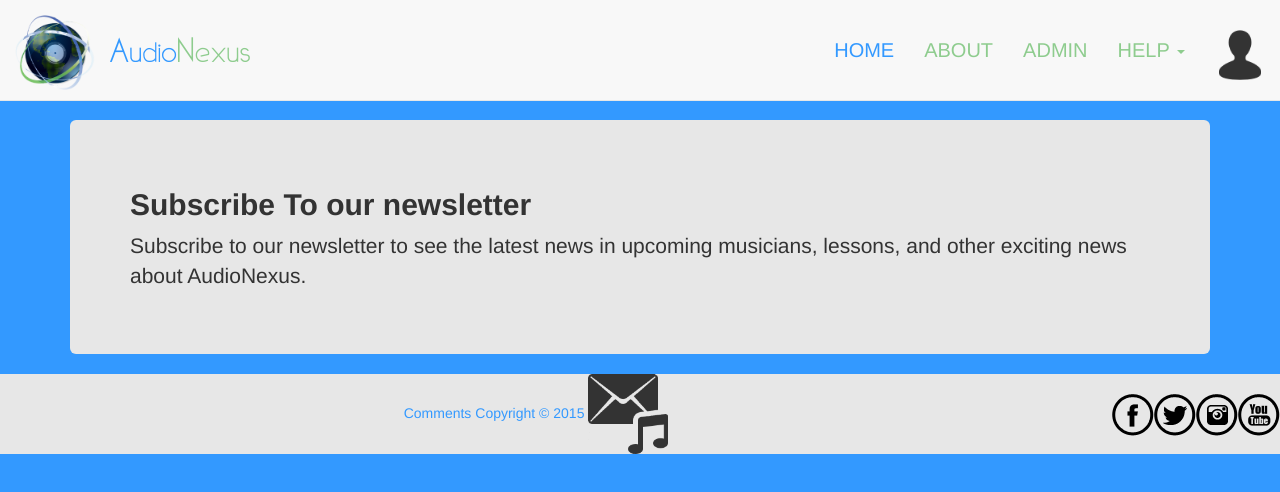
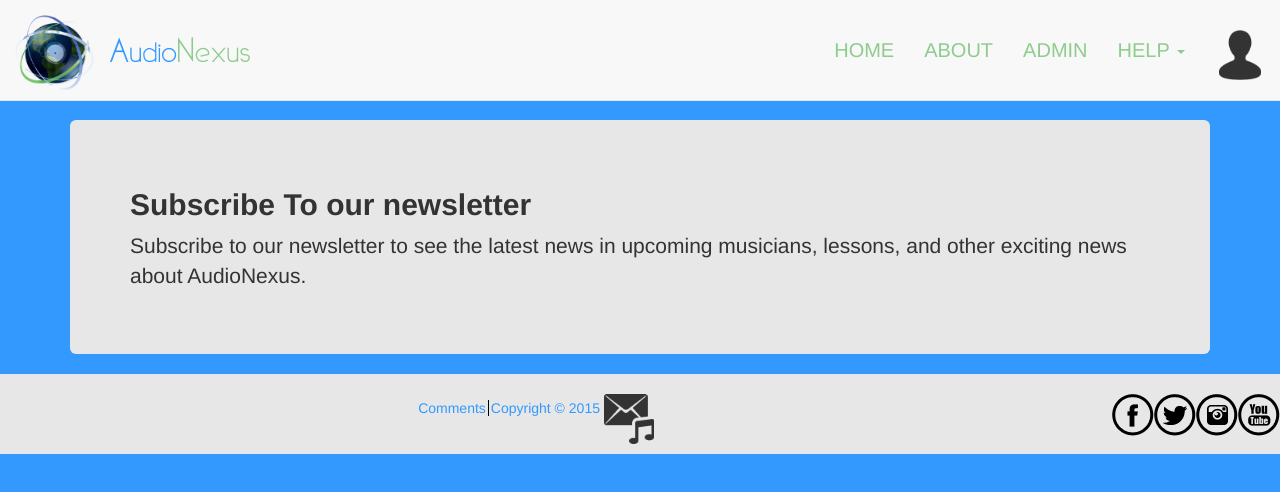
Before and after one commit to joshuabeck24/370-Web-Project, a plain HTML site: page CIS-370/Assignment 1/Assign1Code/view/newsletter.html in a window 1280 px wide. Drawn offline with nearby package versions, Linux system fonts and the light colour scheme.

Commit message:
Latest code
Trying to get the'active' class to change

```diff
--- a/CIS-370/Assignment 1/Assign1Code/css/styles.css
+++ b/CIS-370/Assignment 1/Assign1Code/css/styles.css
@@ -85,6 +85,8 @@ and (min-width : 321px) {
 /* MICRO CLASSES */
 .tclb{color:#3399FF;}
 .tclg{color:#8ECC8E;}
+.bl{border-left: solid black 1px;}
+.br{border-right: solid black 1px; padding-right:2px; margin-right:2px;}
 
 a:hover {
   color:black;
@@ -101,6 +103,7 @@ font-size: 14px;
 color:#3399FF;
 text-align: center;
 width:100%;
+height:80px;
 }
 
 #mainFooter > a{
--- a/CIS-370/Assignment 1/Assign1Code/js/script.js
+++ b/CIS-370/Assignment 1/Assign1Code/js/script.js
@@ -14,7 +14,12 @@
 	}, false);
 
 
-
+	/*ORIGINAL FIDDLE CODE http://jsfiddle.net/rq9UB/ and http://stackoverflow.com/questions/8379776/add-remove-active-class-from-a-navigation-link */
+   $('li a').click(function(e) {
+        e.preventDefault();
+        $('a').removeClass('active');
+        $(this).addClass('active');
+    });
 
 function getPicture() {
 
@@ -41,7 +46,7 @@ function getHeader()
 					'</div>' +
 				    '<div class="collapse navbar-collapse" id="bs-example-navbar-collapse-1">' +
 						  '<ul class="nav navbar-nav navbar-right">' +
-							'<li class="active"><a href="#">HOME</a></li>' + /*THIS CLASS ACTIVE NEEDS TO BE FIXED*/
+							'<li><a href="../view/ANHome.html">HOME</a></li>' + /*THIS CLASS ACTIVE NEEDS TO BE FIXED*/
 							'<li><a href="">ABOUT</a></li>' +
 							'<li><a href="#">ADMIN</a></li>' +
 							'<li class="dropdown">'+
@@ -68,9 +73,9 @@ function getHeader()
 
 function getFooter() {
 
-        var footer = '<a href="mailto:michele.a.gregory@gmail.com"> Comments </a>'
-					+ ' Copyright &copy; 2015'
-		            +'<a href="newsletter.html"> <img src="../images/mail.png" width="80" height="80" float="right" /> </a>'
+        var footer = '<a class="br" href="mailto:michele.a.gregory@gmail.com">Comments</a>'
+					+'<a style="text-decoration:none">Copyright &copy; 2015</a>'
+		            +'<a href="newsletter.html" style="text-decoration:none"> <img title="Join Our Newsletter!" class="socialMediaIcons" src="../images/mail.png" width="50" height="50" float="right" /> </a>'
 					+'<ul class="pull-right" style="list-style-type: none;">'
 				    +   '<li class="pull-left"><a href="https://www.facebook.com/"><img class="socialMediaIcons" src="../images/Ifacebook.png" alt="Facebook Icon" title="Go To Facebook" /></a></li>'
 				    +   '<li class="pull-left"><a href="https://twitter.com/"><img class="socialMediaIcons" src="../images/Itwitter.png" alt="Twitter Icon" title="Go To Twitter" /></a></li>'
```
